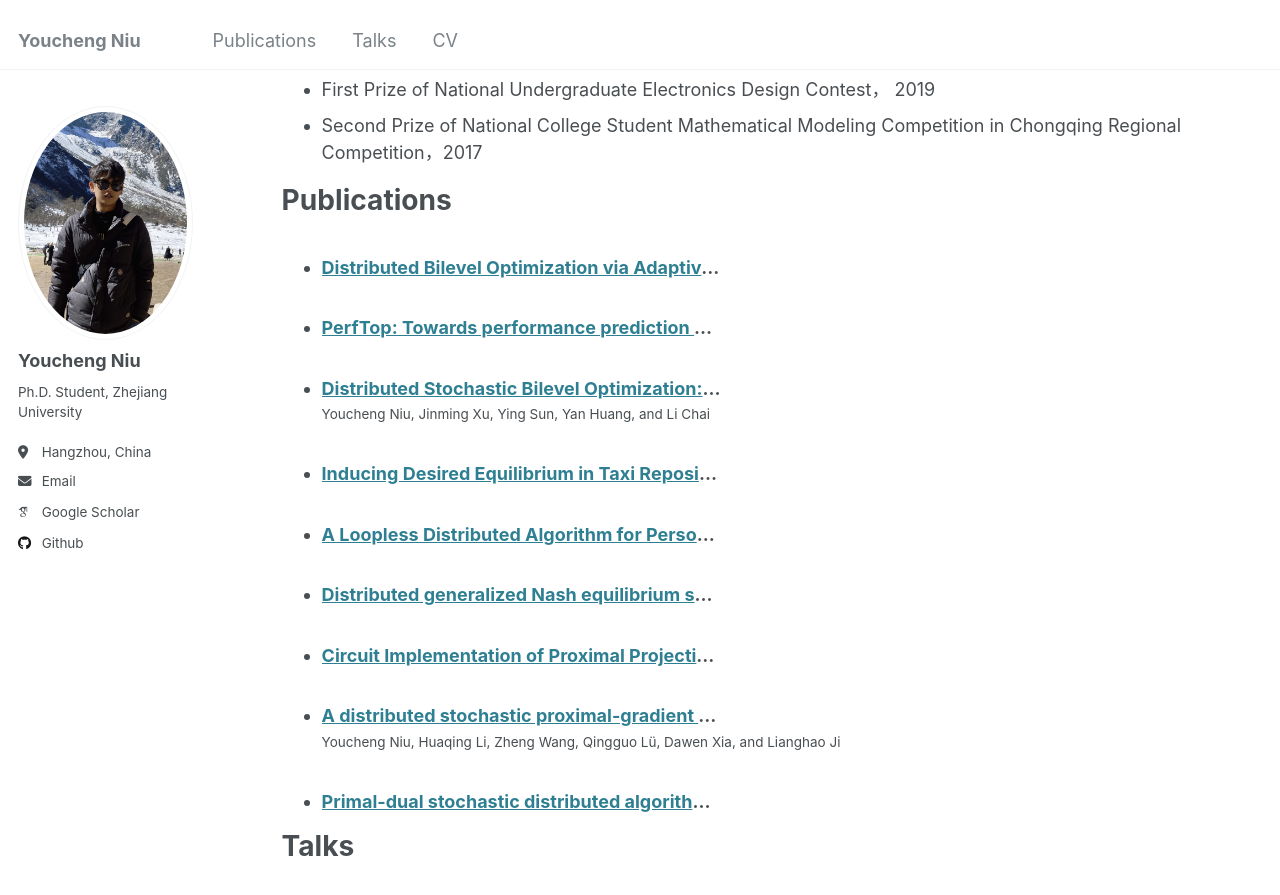
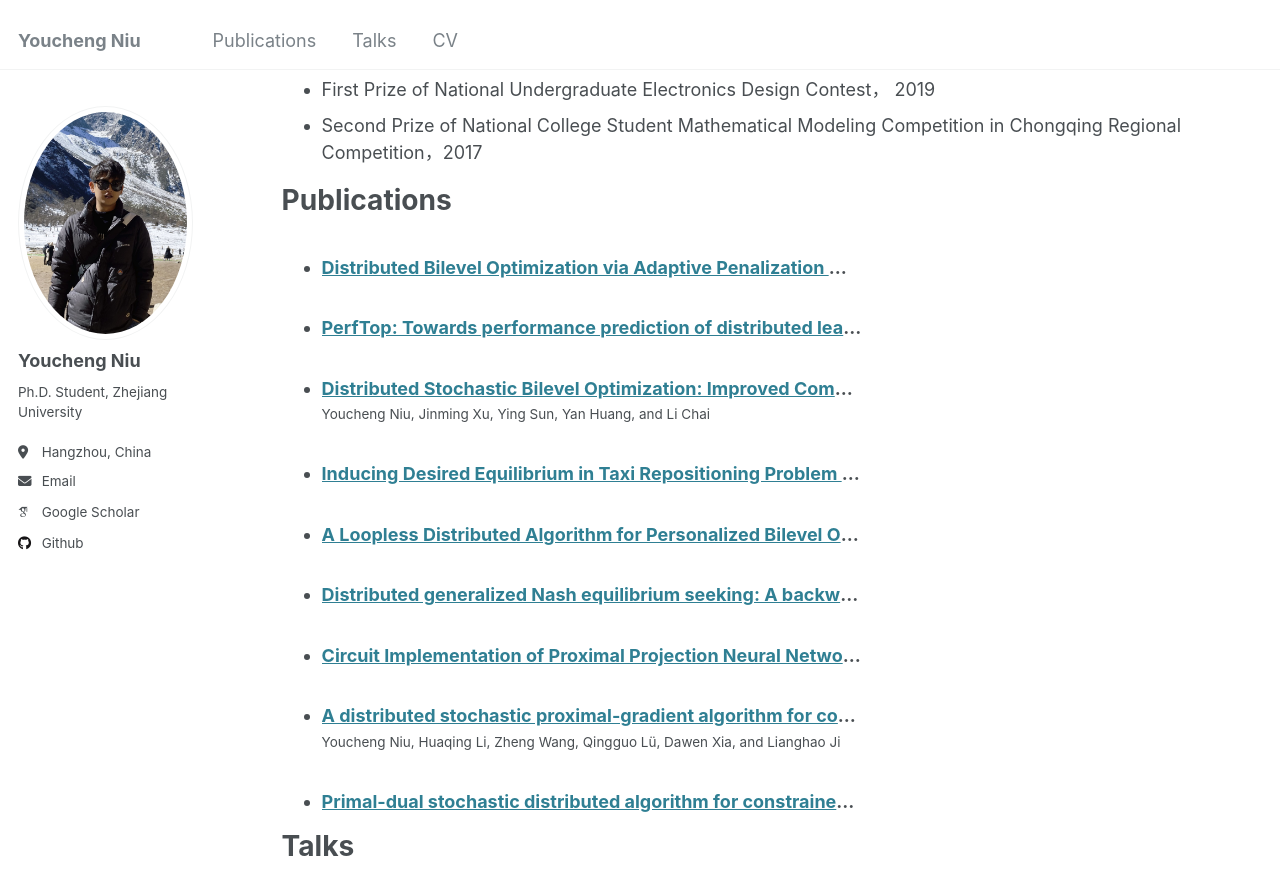
Before and after one commit to ycniu666/ycniu666.github.io, a Jekyll site: the page built from _pages/cv.md, in a window 1280 px wide and 900 px high, scrolled down 464 px. Shown: the top 895 px of the window. Built offline with Jekyll 4.4.1, drawn with Linux system fonts in a browser that asks for light colours; some web fonts are replaced.

Commit message:
Update archive-single-cv.html

```diff
--- a/_includes/archive-single-cv.html
+++ b/_includes/archive-single-cv.html
@@ -26,7 +26,7 @@
           alt="">
       </div>
     {% endif %}
-    <h3 class="archive__item-title" itemprop="headline" style="max-width: 400px; white-space: nowrap; overflow: hidden; text-overflow: ellipsis;">
+   <h3 class="archive__item-title" itemprop="headline" style="white-space: nowrap; overflow: hidden; text-overflow: ellipsis;">
       {% if post.link %}
         <a href="{{ post.link }}">{{ title }}</a> <a href="{{ base_path }}{{ post.url }}" rel="permalink"><i class="fa fa-link" aria-hidden="true" title="permalink"></i><span class="sr-only">Permalink</span></a>
       {% else %}
```
